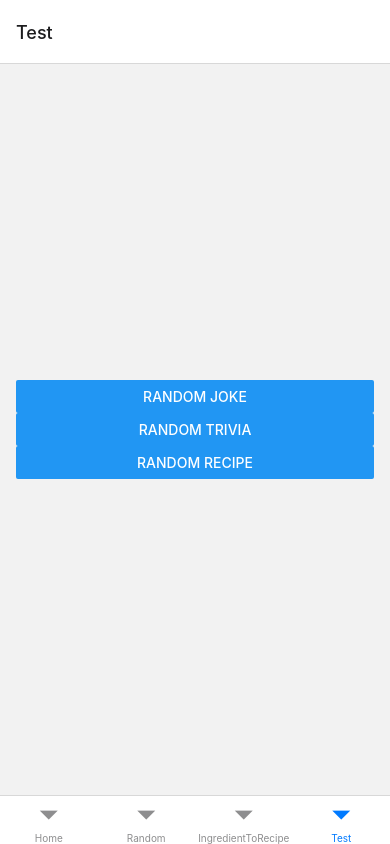
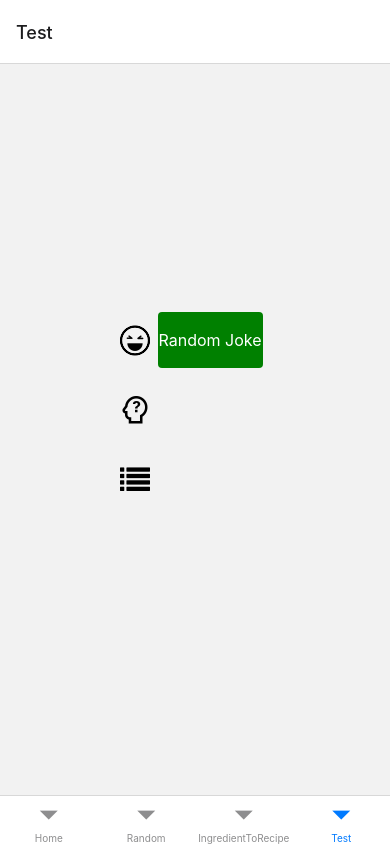
Before and after one commit to AnshDubey1999/Caldus, a React Native app: screen /Test in a window 390 px wide. Built offline with nearby package versions, Linux system fonts and the light colour scheme.

Commit message:
button stylings

```diff
--- a/RandomOptionsScreen.js
+++ b/RandomOptionsScreen.js
@@ -1,9 +1,21 @@
 import { StatusBar } from "expo-status-bar";
 import React, { useEffect, useState } from "react";
 import { API_KEY, API_HOST } from "./src/general";
-import { StyleSheet, Button, View, SafeAreaView, Text } from "react-native";
+import {
+  StyleSheet,
+  Pressable,
+  View,
+  SafeAreaView,
+  Text,
+  TouchableOpacity,
+} from "react-native";
 import { ToggleButton } from "react-native-paper";
 import { GetRandomAsync } from "./src/helpers/ApiHelper";
+import {
+  MaterialCommunityIcons,
+  Fontisto,
+  FontAwesome,
+} from "@expo/vector-icons";
 
 export function RandomOptionsScreen() {
   const [joke, setJoke] = useState("");
@@ -20,15 +32,32 @@ export function RandomOptionsScreen() {
 
   return (
     <View style={styles.container}>
-      <Button title="Random Joke" onPress={() => onPressHandler("jokes")} />
-      <Text>{JSON.stringify(joke.text)}</Text>
-      <Button
-        style={[styles.button, styles.buttonOpen]}
-        title="Random Trivia"
-        onPress={() => onPressHandler("trivia")}
-      />
-      <Text>{JSON.stringify(trivia.text)}</Text>
-      <Button title="Random Recipe" />
+      <View style={styles.row}>
+        <Fontisto name="laughing" size={30} color="black" />
+        <Pressable
+          style={styles.button}
+          onPress={() => onPressHandler("jokes")}
+        >
+          <Text style={styles.buttonText}>Random Joke</Text>
+        </Pressable>
+        <Text>{JSON.stringify(joke.text)}</Text>
+      </View>
+      <View style={styles.row}>
+        <MaterialCommunityIcons
+          name="head-question-outline"
+          size={30}
+          color="black"
+        />
+        <Pressable
+          title="Random Trivia"
+          onPress={() => onPressHandler("trivia")}
+        />
+        <Text>{JSON.stringify(trivia.text)}</Text>
+      </View>
+      <View style={styles.row}>
+        <FontAwesome name="list" size={30} color="black" />
+        <Pressable title="Random Recipe" />
+      </View>
     </View>
   );
 }
@@ -37,15 +66,29 @@ const styles = StyleSheet.create({
   container: {
     flex: 1,
     justifyContent: "center",
-    marginHorizontal: 16,
+    marginHorizontal: 20,
+  },
+  row: {
+    height: 50,
+    flexDirection: "row",
+    alignItems: "center",
+    justifyContent: "space-between",
+    paddingHorizontal: 100,
+    paddingBottom: 20,
+    marginBottom: 20,
   },
   button: {
-    borderRadius: 20,
-    padding: 10,
-    elevation: 2,
+    alignItems: "center",
+    justifyContent: "center",
+    paddingVertical: 18,
+    width: "70%",
+    borderRadius: 4,
+    elevation: 3,
+    backgroundColor: "green",
   },
-  buttonOpen: {
-    backgroundColor: "#F194FF",
+  buttonText: {
+    fontSize: 16,
+    color: "white",
   },
   title: {
     textAlign: "center",
```
